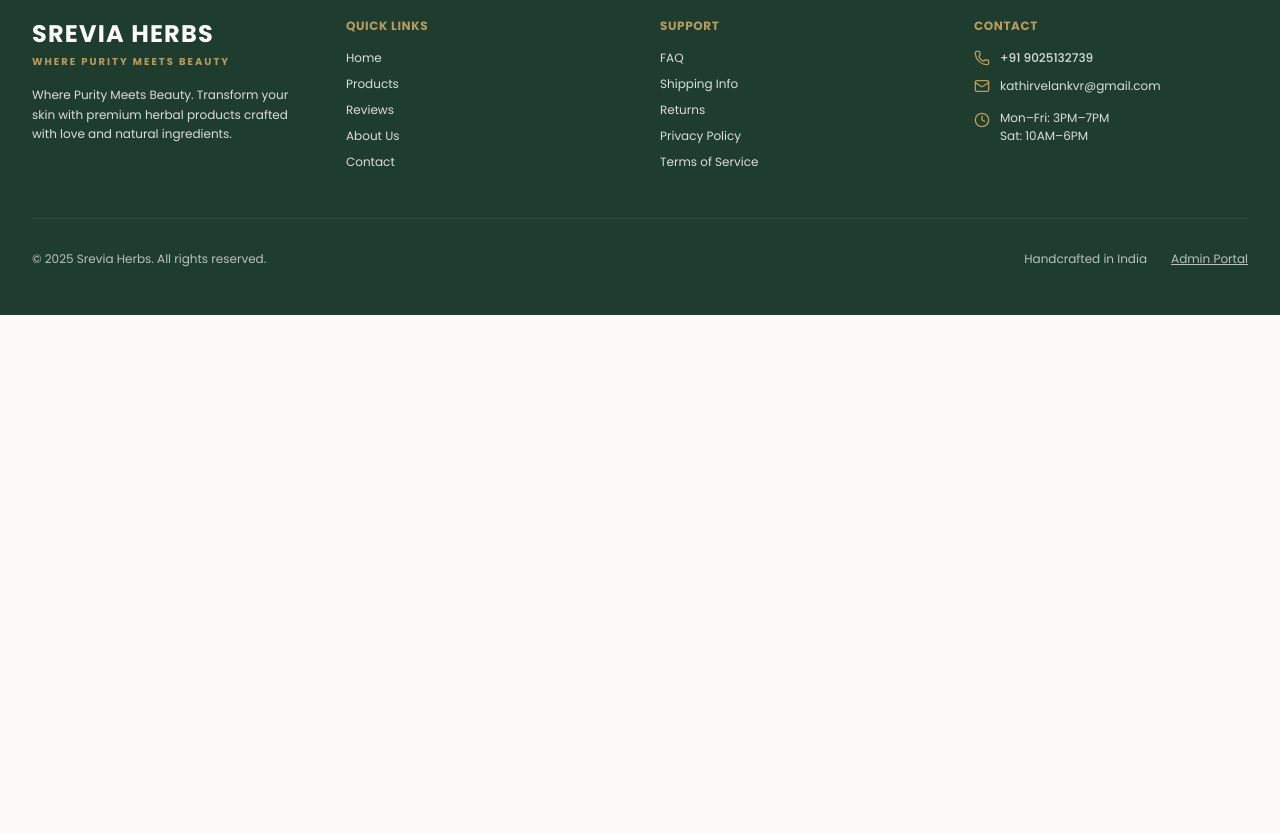
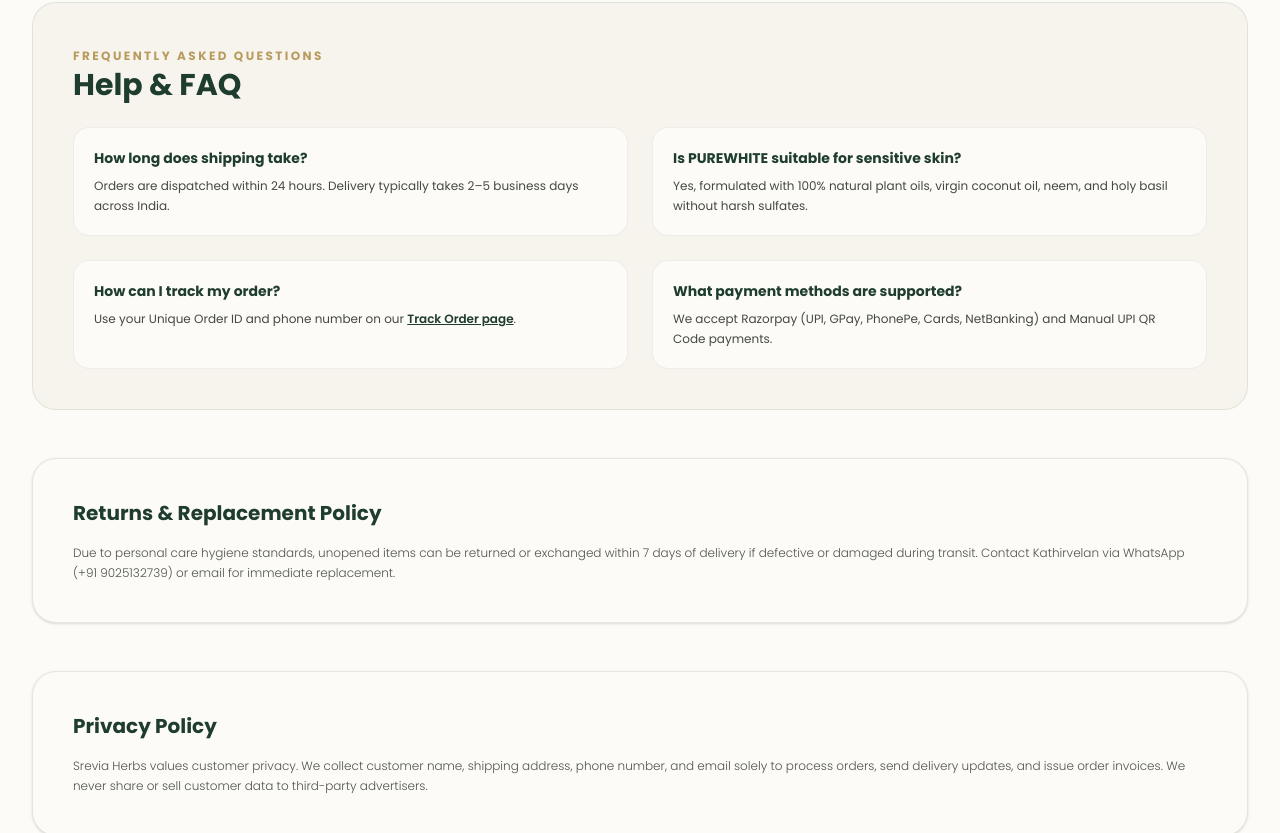
Before and after one commit to kathirvelan19/srevia, a React (Vite) app in the folder frontend/: page /contact in a window 1280 px wide. Shown: the part 1140-1973 px from the top of the page. Before the commit the page ends 1455 px from the top, so only its background shows below. Built offline with nearby package versions, Linux system fonts and the light colour scheme; no server answers.

Commit message:
Add interactive FAQ, Returns, Privacy Policy, and Terms of Service deep links to Contact page

```diff
--- a/frontend/src/pages/Contact/index.tsx
+++ b/frontend/src/pages/Contact/index.tsx
@@ -243,6 +243,62 @@ export const Contact: React.FC = () => {
           </div>
 
         </div>
+
+        {/* Support & Policy Sections (FAQ, Returns, Privacy Policy, Terms of Service) */}
+        <div className="mt-20 pt-16 border-t border-[#A8B9A3]/30 space-y-12">
+
+          {/* FAQ Section */}
+          <div id="faq" className="bg-[#F4F0E7]/60 p-8 sm:p-10 rounded-3xl border border-[#A8B9A3]/30 space-y-6 scroll-mt-28">
+            <div className="space-y-2">
+              <span className="text-xs font-bold uppercase tracking-[0.2em] text-[#B89B5E]">FREQUENTLY ASKED QUESTIONS</span>
+              <h2 className="text-2xl sm:text-3xl font-bold text-[#1F3D2E]">Help & FAQ</h2>
+            </div>
+
+            <div className="grid grid-cols-1 md:grid-cols-2 gap-6 text-xs text-[#242824]/85 leading-relaxed">
+              <div className="bg-[#FCFBF7] p-5 rounded-2xl border border-[#A8B9A3]/20 space-y-2">
+                <h3 className="font-bold text-sm text-[#1F3D2E]">How long does shipping take?</h3>
+                <p>Orders are dispatched within 24 hours. Delivery typically takes 2–5 business days across India.</p>
+              </div>
+              <div className="bg-[#FCFBF7] p-5 rounded-2xl border border-[#A8B9A3]/20 space-y-2">
+                <h3 className="font-bold text-sm text-[#1F3D2E]">Is PUREWHITE suitable for sensitive skin?</h3>
+                <p>Yes, formulated with 100% natural plant oils, virgin coconut oil, neem, and holy basil without harsh sulfates.</p>
+              </div>
+              <div className="bg-[#FCFBF7] p-5 rounded-2xl border border-[#A8B9A3]/20 space-y-2">
+                <h3 className="font-bold text-sm text-[#1F3D2E]">How can I track my order?</h3>
+                <p>Use your Unique Order ID and phone number on our <a href="/track-order" className="underline font-semibold text-[#1F3D2E]">Track Order page</a>.</p>
+              </div>
+              <div className="bg-[#FCFBF7] p-5 rounded-2xl border border-[#A8B9A3]/20 space-y-2">
+                <h3 className="font-bold text-sm text-[#1F3D2E]">What payment methods are supported?</h3>
+                <p>We accept Razorpay (UPI, GPay, PhonePe, Cards, NetBanking) and Manual UPI QR Code payments.</p>
+              </div>
+            </div>
+          </div>
+
+          {/* Returns & Refund Policy */}
+          <div id="returns" className="bg-[#FCFBF7] p-8 sm:p-10 rounded-3xl border border-[#A8B9A3]/30 space-y-4 scroll-mt-28 shadow-sm">
+            <h2 className="text-xl font-bold text-[#1F3D2E]">Returns & Replacement Policy</h2>
+            <p className="text-xs text-[#242824]/80 leading-relaxed font-light">
+              Due to personal care hygiene standards, unopened items can be returned or exchanged within 7 days of delivery if defective or damaged during transit. Contact Kathirvelan via WhatsApp (+91 9025132739) or email for immediate replacement.
+            </p>
+          </div>
+
+          {/* Privacy Policy */}
+          <div id="privacy" className="bg-[#FCFBF7] p-8 sm:p-10 rounded-3xl border border-[#A8B9A3]/30 space-y-4 scroll-mt-28 shadow-sm">
+            <h2 className="text-xl font-bold text-[#1F3D2E]">Privacy Policy</h2>
+            <p className="text-xs text-[#242824]/80 leading-relaxed font-light">
+              Srevia Herbs values customer privacy. We collect customer name, shipping address, phone number, and email solely to process orders, send delivery updates, and issue order invoices. We never share or sell customer data to third-party advertisers.
+            </p>
+          </div>
+
+          {/* Terms of Service */}
+          <div id="terms" className="bg-[#FCFBF7] p-8 sm:p-10 rounded-3xl border border-[#A8B9A3]/30 space-y-4 scroll-mt-28 shadow-sm">
+            <h2 className="text-xl font-bold text-[#1F3D2E]">Terms of Service</h2>
+            <p className="text-xs text-[#242824]/80 leading-relaxed font-light">
+              By purchasing from Srevia Herbs, you agree to our order processing and shipping terms. All products are 100% handcrafted herbal skincare soaps. Price: ₹80 per 100g bar (inclusive of taxes).
+            </p>
+          </div>
+
+        </div>
       </div>
     </div>
   );
```
